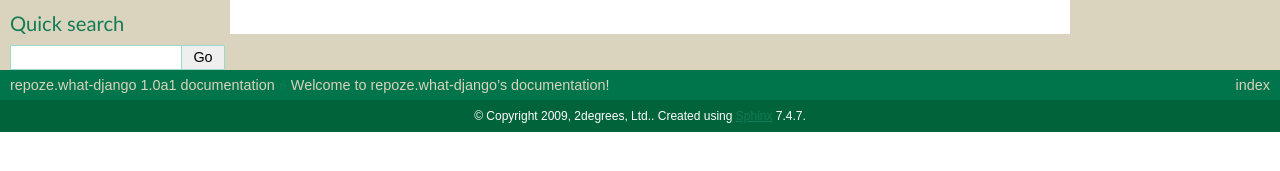
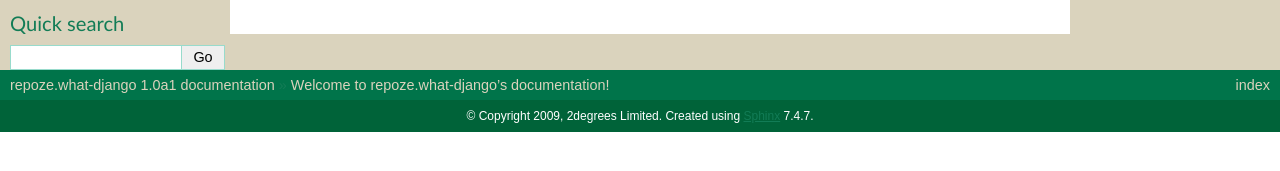
Before and after one commit to repoze/repoze.what-django, a Sphinx documentation site: the page built from docs/source/index.rst, in a window 1280 px wide. Shown: the part 265-436 px from the top of the page. Built offline with Sphinx 7.4.7, drawn with Linux system fonts in a browser that asks for light colours; part of the change alters nothing that is shown.

```diff
--- a/docs/source/conf.py
+++ b/docs/source/conf.py
@@ -42,7 +42,7 @@ master_doc = 'index'
 
 # General information about the project.
 project = u'repoze.what-django'
-copyright = u'2009, 2degrees, Ltd.'
+copyright = u'2009, 2degrees Limited'
 
 # The version info for the project you're documenting, acts as replacement for
 # |version| and |release|, also used in various other places throughout the
@@ -203,4 +203,8 @@ latex_documents = [
 
 
 # Example configuration for intersphinx: refer to the Python standard library.
-intersphinx_mapping = {'http://docs.python.org/': None}
+intersphinx_mapping = {
+    'http://docs.python.org/': None,
+    'http://what.repoze.org/docs/1.x/': None,
+    'http://docs.djangoproject.com/en/dev/': "http://docs.djangoproject.com/en/dev/_objects/",
+    }
```
